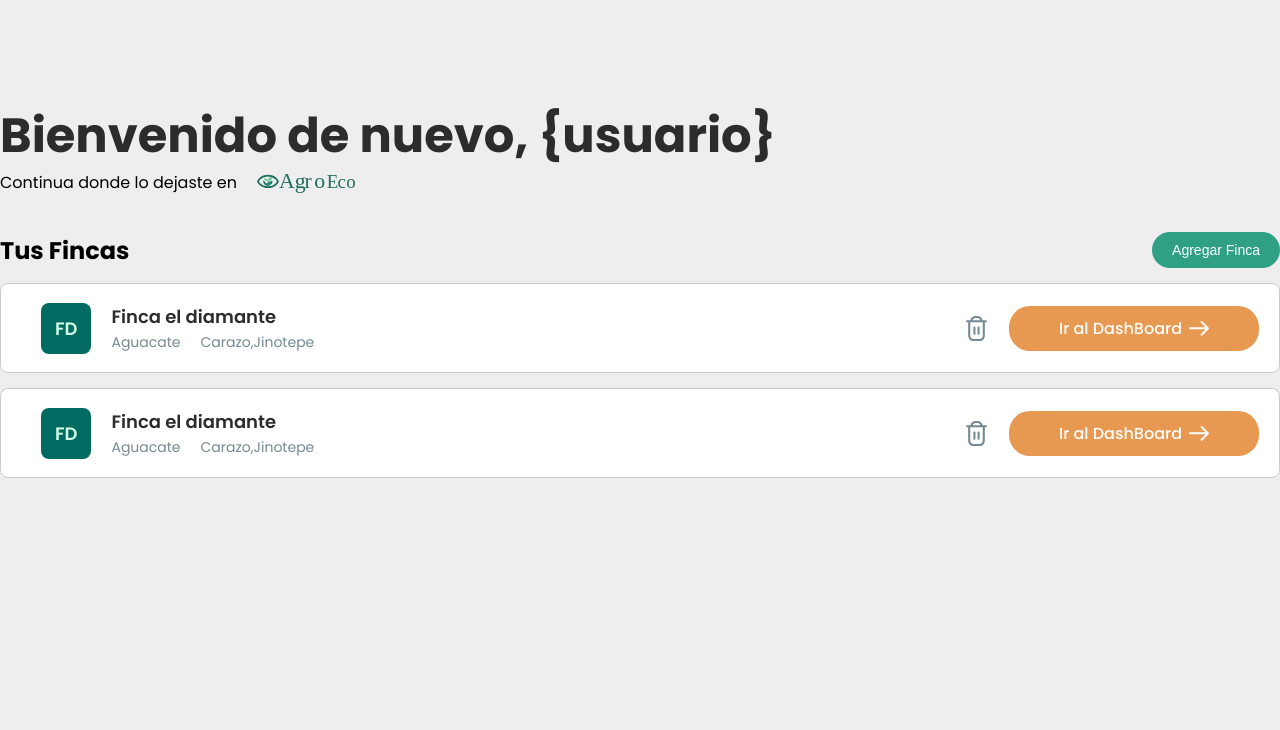
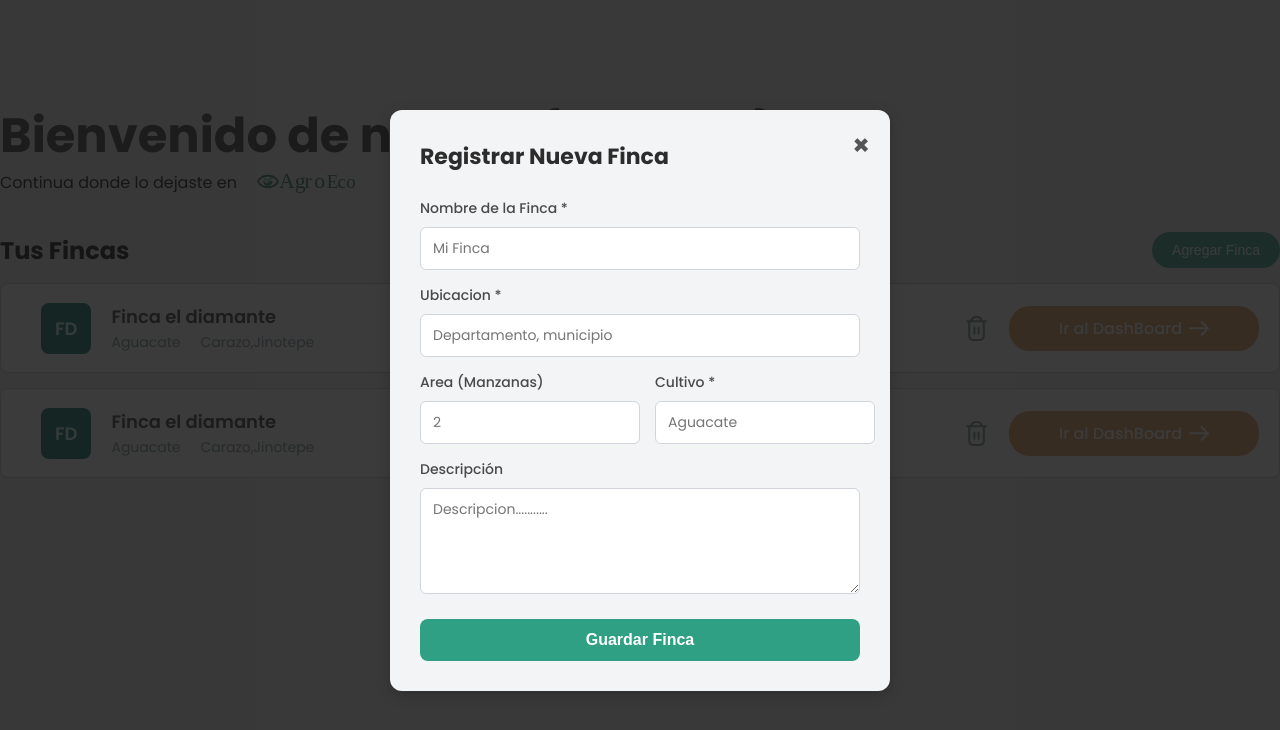
Before and after one commit to RobertoJarquinRR/AgroEco, a website built with Vite: page Frontend/src/html/selector-fincas.html in a window 1280 px wide. Both pictures are taken after a click on the button "Agregar Finca". Built offline with nearby package versions, Linux system fonts and the light colour scheme; a web font is replaced by a local one.

Commit message:
Feat:nuevo ShowDialog para la creacion de fincas

```diff
--- a/Frontend/src/css/selector-finca.css
+++ b/Frontend/src/css/selector-finca.css
@@ -104,7 +104,7 @@ body{background-color: #EEEEEE; font-family: var(--font-primary)}
     font-size: 14px;
     font-weight: 400;
 }
-#deleteFinca{
+.deleteFinca{
     width: 25px; height: 25px;
     cursor:pointer;
 }
@@ -126,3 +126,96 @@ body{background-color: #EEEEEE; font-family: var(--font-primary)}
     font-weight: 500;
     font-size: 16px;
 }
+
+/* ===============================
+   Estilos del Modal (Ventana Emergente)
+   =============================== */
+.modal {
+    display: none; /* Oculto por defecto */
+    position: fixed; /* Se queda fijo en la pantalla */
+    z-index: 1000;
+    left: 0;
+    top: 0;
+    width: 100%;
+    height: 100%;
+    background-color: rgba(25, 25, 25, 0.85); /* Fondo oscuro estilo imagen */
+    align-items: center; /* Centra el contenido verticalmente */
+    justify-content: center; /* Centra el contenido horizontalmente */
+}
+
+.modal-content {
+    background-color: #F3F4F6; /* Color gris claro de la imagen */
+    padding: 30px;
+    border-radius: 12px;
+    width: 90%;
+    max-width: 500px;
+    position: relative;
+    box-shadow: 0 4px 15px rgba(0,0,0,0.2);
+}
+
+.close-btn {
+    position: absolute;
+    top: 15px;
+    right: 20px;
+    font-size: 28px;
+    color: #555;
+    cursor: pointer;
+    font-weight: bold;
+}
+
+.close-btn:hover { color: #000; }
+
+.modal-content h2 {
+    margin-bottom: 25px;
+    font-size: 22px;
+    color: var(--color-text-primary);
+}
+
+.form-group {
+    display: flex;
+    flex-direction: column;
+    margin-bottom: 15px;
+}
+
+.form-row {
+    display: flex;
+    gap: 15px;
+}
+
+.form-group.half { width: 50%; }
+
+.form-group label {
+    font-size: 14px;
+    color: #4A4A4A;
+    margin-bottom: 8px;
+    font-weight: 500;
+}
+
+.form-group input, .form-group textarea {
+    padding: 10px 12px;
+    border: 1px solid #D1D5DB;
+    border-radius: 6px;
+    font-family: var(--font-primary);
+    font-size: 14px;
+    outline: none;
+}
+
+.form-group input:focus, .form-group textarea:focus {
+    border-color: #2FA084;
+}
+
+.btnGuardar {
+    width: 100%;
+    padding: 12px;
+    background-color: #2FA084;
+    color: white;
+    border: none;
+    border-radius: 8px;
+    font-size: 16px;
+    font-weight: 600;
+    cursor: pointer;
+    margin-top: 10px;
+    transition: 0.3s;
+}
+
+.btnGuardar:hover { background-color: #1D634F; }
--- a/Frontend/src/html/selector-fincas.html
+++ b/Frontend/src/html/selector-fincas.html
@@ -34,7 +34,7 @@
                                 <span id ="locationFinca1">Carazo,Jinotepe</span>
                             </div>
                         </div>
-                         <img id="deleteFinca" src="/images/svg-hackaton/trash 1.svg" alt="borrar-icon">
+                         <img class="deleteFinca" src="/images/svg-hackaton/trash 1.svg" alt="borrar-icon">
                             <a id="goFinca1" href = "dasboard.html">
                                 <span class="aDash">Ir al DashBoard</span>
                                 <img src="/images/svg-hackaton/Arrow 2.svg" alt="">
@@ -53,7 +53,7 @@
                             </div>
 
                         </div>
-                        <img id="deleteFinca" src="/images/svg-hackaton/trash 1.svg" alt="borrar-icon">
+                        <img class="deleteFinca" src="/images/svg-hackaton/trash 1.svg" alt="borrar-icon">
                         <a id="goFinca2" href="dasboard.html">
                             <span class ="aDash">Ir al DashBoard </span>
                             <img src="/images/svg-hackaton/Arrow 2.svg" alt="">
@@ -66,5 +66,46 @@
 
         </div>
     </div>
+    <!-- Modal para Registrar Nueva Finca -->
+    <div id="modalFinca" class="modal">
+        <div class="modal-content">
+            <!-- Botón para cerrar la ventana -->
+            <span class="close-btn">&times;</span>
+
+            <h2>Registrar Nueva Finca</h2>
+
+            <form id="formNuevaFinca">
+                <div class="form-group">
+                    <label>Nombre de la Finca *</label>
+                    <input type="text" id="inputNombre" placeholder="Mi Finca" required>
+                </div>
+
+                <div class="form-group">
+                    <label>Ubicacion *</label>
+                    <input type="text" id="inputUbicacion" placeholder="Departamento, municipio" required>
+                </div>
+
+                <div class="form-row">
+                    <div class="form-group half">
+                        <label>Area (Manzanas)</label>
+                        <input type="number" id="inputArea" placeholder="2">
+                    </div>
+                    <div class="form-group half">
+                        <label>Cultivo *</label>
+                        <input type="text" id="inputCultivo" placeholder="Aguacate" required>
+                    </div>
+                </div>
+
+                <div class="form-group">
+                    <label>Descripción</label>
+                    <textarea id="inputDescripcion" placeholder="Descripcion..........." rows="4"></textarea>
+                </div>
+
+                <!-- Agregué un botón de guardar para poder enviar el formulario -->
+                <button type="submit" class="btnGuardar">Guardar Finca</button>
+            </form>
+        </div>
+    </div>
+    <script src="/src/javascript/selector-finca.js"></script>
 </body>
 </html>
--- /dev/null
+++ b/Frontend/src/javascript/selector-finca.js
@@ -0,0 +1,103 @@
+document.addEventListener("DOMContentLoaded", () => {
+
+    // --- 1. LÓGICA DE ELIMINAR FINCAS ---
+    const contenedorFincas = document.querySelector(".boxes");
+
+    if (contenedorFincas) {
+        contenedorFincas.addEventListener("click", (e) => {
+
+            if (!(e.target instanceof Element)) return;
+
+            // AMPLIAMOS LA BÚSQUEDA: Ahora busca por clase O por el atributo alt
+            const esBotonEliminar = e.target.classList.contains('delete-finca') || e.target.matches('img[alt="borrar-icon"]');
+
+            if (esBotonEliminar) {
+                // Buscamos la tarjeta completa
+                const cardFinca = e.target.closest(".box");
+
+                if (cardFinca) {
+                    if (confirm("¿Estás seguro de que deseas eliminar esta finca?")) {
+                        cardFinca.remove();
+                    }
+                }
+            }
+        });
+    }
+    // --- 2. LÓGICA DE ABRIR Y CERRAR EL MODAL ---
+    const modal = document.getElementById("modalFinca");
+    const btnAbrirModal = document.querySelector(".btnAdd");
+    const btnCerrarModal = document.querySelector(".close-btn");
+
+    if (btnAbrirModal && modal) {
+        btnAbrirModal.addEventListener("click", () => {
+            modal.style.display = "flex";
+        });
+    }
+
+    if (btnCerrarModal && modal) {
+        btnCerrarModal.addEventListener("click", () => {
+            modal.style.display = "none";
+        });
+    }
+
+    if (modal) {
+        window.addEventListener("click", (e) => {
+            if (e.target === modal) {
+                modal.style.display = "none";
+            }
+        });
+    }
+
+    // --- 3. LÓGICA PARA CREAR LA NUEVA FINCA ---
+
+    // Envolvemos la búsqueda para "forzar" al editor a entender qué tipo de elemento es
+    const formulario = /** @type {HTMLFormElement} */ (document.querySelector("#formNuevaFinca"));
+
+    if (formulario) {
+        formulario.addEventListener("submit", (e) => {
+            e.preventDefault();
+
+            // Le decimos directamente "Confía en mí, esto es un HTMLInputElement"
+            const inputNombre = /** @type {HTMLInputElement} */ (document.getElementById("inputNombre"));
+            const inputUbicacion = /** @type {HTMLInputElement} */ (document.getElementById("inputUbicacion"));
+            const inputCultivo = /** @type {HTMLInputElement} */ (document.getElementById("inputCultivo"));
+
+            // Validamos que existan
+            if (!inputNombre || !inputUbicacion || !inputCultivo || !contenedorFincas) return;
+
+            const nombre = inputNombre.value;
+            const ubicacion = inputUbicacion.value;
+            const cultivo = inputCultivo.value;
+
+            // Extraemos la primera letra del nombre para el ícono de la tarjeta
+            const iniciales = nombre.substring(0, 2).toUpperCase();
+
+            const nuevaTarjetaHTML = `
+                <div class="box">
+                    <span class="icon">${iniciales}</span>
+                    <div class="union-vertical">
+                        <p class="nombre-finca">${nombre}</p>
+                        <div class="unionDescription">
+                            <span class="fruta-finca">${cultivo}</span>
+                            <span class="location-finca">${ubicacion}</span>
+                        </div>
+                    </div>
+                    <img class="delete-finca" src="/images/svg-hackaton/trash 1.svg" alt="borrar-icon" style="cursor: pointer;">
+                    <a href="dashboard.html">
+                        <span class="aDash">Ir al DashBoard</span>
+                        <img src="/images/svg-hackaton/Arrow 2.svg" alt="">
+                    </a>
+                </div>
+            `;
+
+            contenedorFincas.insertAdjacentHTML('beforeend', nuevaTarjetaHTML);
+
+            formulario.reset();
+
+            if (modal) {
+                modal.style.display = "none";
+            }
+        });
+    }
+
+});
```
